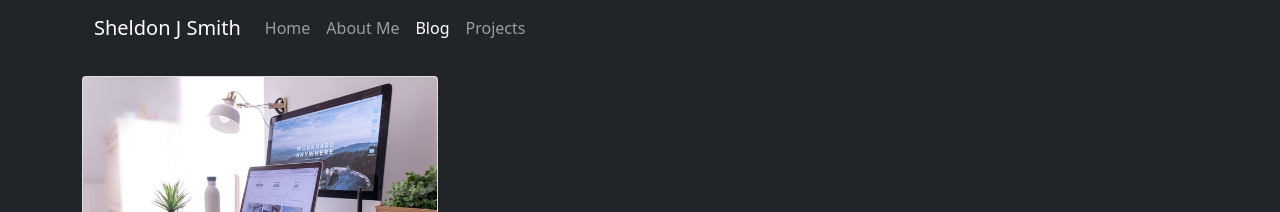
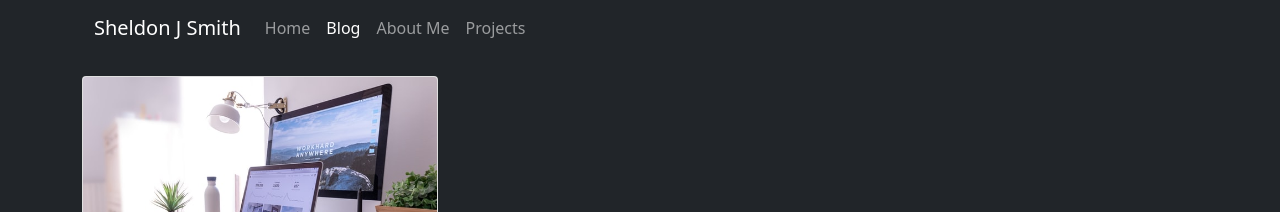
Before and after one commit to Screemm/screemm.github.io, a Jekyll site: the page built from blog.md, in a window 1280 px wide. Shown: the top 212 px of the page. Built offline with Jekyll 4.4.1, drawn with Linux system fonts in a browser that asks for light colours; nearby versions of some CDN libraries.

Commit message:
Update header.html

```diff
--- a/_includes/header.html
+++ b/_includes/header.html
@@ -10,16 +10,16 @@
                     <div class="collapse navbar-collapse" id="navbarNav">
                         <ul class="navbar-nav">
                             <li class="nav-item">
-                                <a class="nav-link" href="https://sheldonjsmith.com/">Home</a>
-                            </li>
-                            <li class="nav-item">
-                                <a class="nav-link" href="https://sheldonjsmith.com/#about-me">About Me</a>
+                                <a class="nav-link" href="{{ site.baseurl }}">Home</a>
                             </li>
                             <li class="nav-item">
                                 <a class="nav-link active" aria-current="page" href="{{ site.baseurl }}/blog">Blog</a>
                             </li>
                             <li class="nav-item">
-                                <a class="nav-link" href="https://sheldonjsmith.com/#projects">Projects</a>
+                                <a class="nav-link" href="{{ site.baseurl }}/#about-me">About Me</a>
+                            </li>
+                            <li class="nav-item">
+                                <a class="nav-link" href="{{ site.baseurl }}/#projects">Projects</a>
                             </li>
                         </ul>
                     </div>
```
